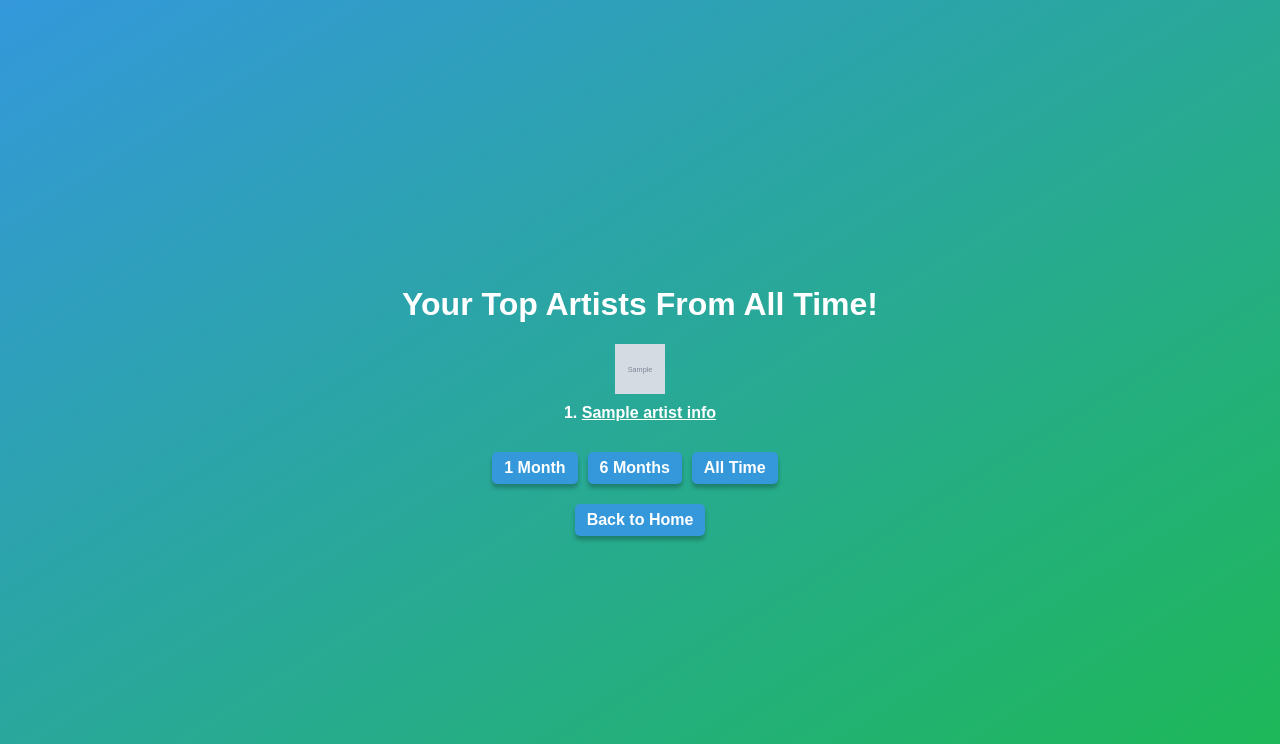
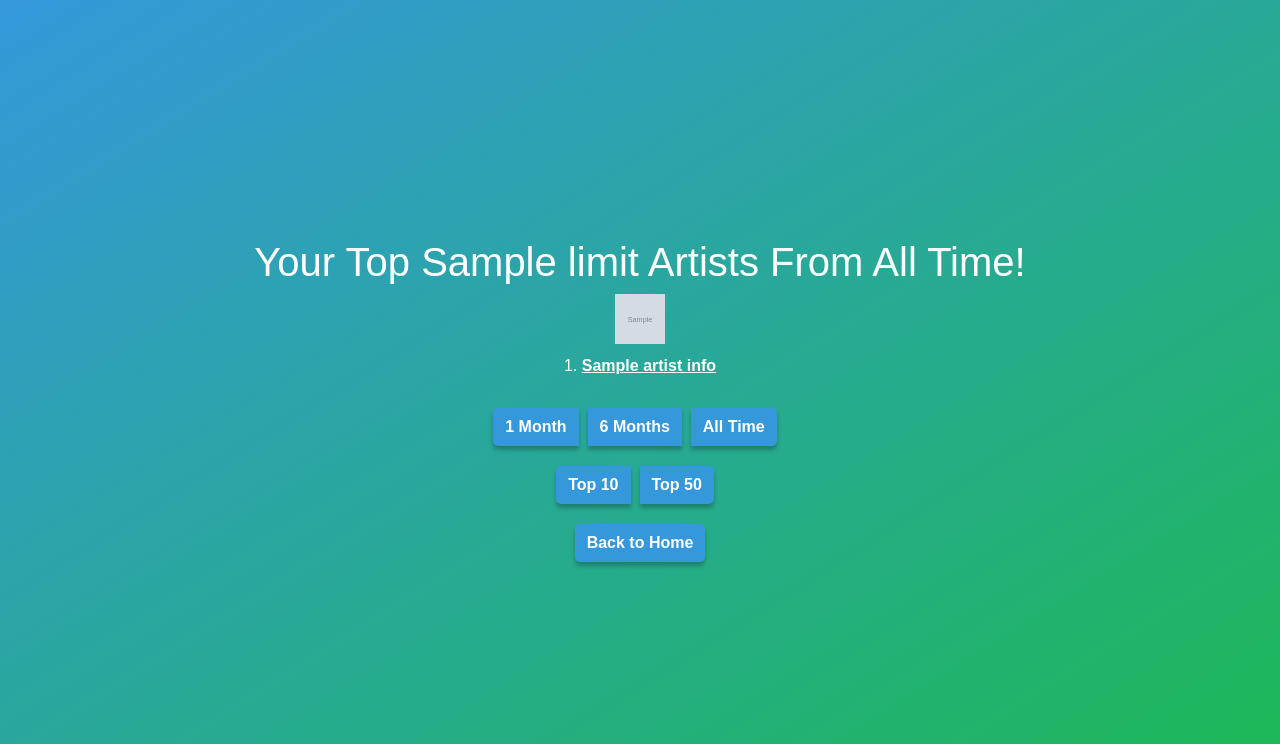
Before and after one commit to Austin-Metke/CST205-Final-Project, a Flask app: template templates/top_artists.html in a window 1280 px wide. Shown: the top 744 px of the page. Run offline with Flask 3, Linux system fonts and the light colour scheme; the template is opened without the code that fills it: most values are stand-ins (such as "Sample title", 1, 10 or a date in 2020); grey boxes marked "Sample" are stand-in pictures.

Commit message:
Can now view top 10 and top 50 tracks/artists

```diff
--- a/app.py
+++ b/app.py
@@ -26,7 +26,7 @@
 SPOTIPY_REDIRECT_URI = 'http://localhost:5000/callback'
 
 # Spotify API scope for playlist creation
-SPOTIPY_SCOPE = 'playlist-modify-public playlist-modify-private user-library-read user-top-read'
+SPOTIPY_SCOPE = 'playlist-modify-public playlist-modify-private user-library-read user-top-read playlist-read-private playlist-read-collaborative'
 
 # Spotipy OAuth handler
 sp_oauth = SpotifyOAuth(SPOTIPY_CLIENT_ID, SPOTIPY_CLIENT_SECRET, SPOTIPY_REDIRECT_URI, scope=SPOTIPY_SCOPE)
@@ -43,7 +43,7 @@
 def index():
     user_info = None
     #Check if user is logged in to get user_info
-    if('token_info' in session):
+    if isLoggedIn():
         token_info = session['token_info']
         sp = Spotify(auth=token_info['access_token'])
         user_info = sp.me()
@@ -118,7 +118,7 @@
 @app.route('/playlist_maker')
 def playlist_maker():
     if(isLoggedIn):
-        return render_template('playlist_maker.html')
+        return render_template('create_playlist.html')
 
 @app.route('/view_playlists')
 def view_playlists():
@@ -131,20 +131,19 @@
         user_info = sp.me()
 
         # Retrieve user's playlists
-        playlists = sp.user_playlists(user_info['id'])
-
+        playlists = sp.current_user_playlists()
+        print(playlists)
         return render_template('view_playlists.html', playlists=playlists)
 
     return redirect(url_for('index'))
 
-@app.route('/top_artists/', defaults={'time_range': 'medium_term'})
-@app.route('/top_artists/<time_range>')
-def top_artists(time_range='medium_term'):
+@app.route('/top_artists/', defaults={'time_range': 'medium_term', 'limit': 10})
+@app.route('/top_artists/<time_range>/<int:limit>', methods=['GET'])
+def top_artists(time_range='medium_term', limit=10):
     if isLoggedIn():
-        artists = get_artists(time_range)
-        return render_template('top_artists.html', top_artists=artists['items'], time_range=time_range)
+        artists = get_artists(time_range, limit)
+        return render_template('top_artists.html', top_artists=artists['items'], time_range=time_range, limit=limit if limit < artists['total'] else artists['total'])
     return redirect(url_for('index'))
-
 
 def get_artists(time_range='medium_term', limit=10):
     sp = Spotify(auth_manager=sp_oauth)
@@ -152,22 +151,19 @@
     print(results)
     return results
 
-
-@app.route('/top_tracks/', defaults={'time_range': 'medium_term'})
-@app.route('/top_tracks/<time_range>')
-def top_tracks(time_range='medium_term'):
+@app.route('/top_tracks/', defaults={'time_range': 'medium_term', 'limit': 10})
+@app.route('/top_tracks/<time_range>/<int:limit>', methods=['GET'])
+def top_tracks(time_range='medium_term', limit=10):
     if isLoggedIn():
-        artists = get_top_tracks(time_range)
-        return render_template('top_tracks.html', top_tracks=artists['items'], time_range=time_range)
+        artists = get_top_tracks(time_range, limit)
+        return render_template('top_tracks.html', top_tracks=artists['items'], time_range=time_range, limit=limit if limit < artists['total'] else artists['total'])
     return redirect(url_for('index'))
 
 
 def get_top_tracks(time_range='medium_term', limit=10):
     sp = Spotify(auth_manager=sp_oauth)
     results = sp.current_user_top_tracks(time_range=time_range, limit=limit)
-    print(results)
     return results
-
 
 def isLoggedIn():
         # Check if the access token is present and not expired
--- a/static/styles.css
+++ b/static/styles.css
@@ -76,3 +76,8 @@
 .number {
     vertical-align: middle;
 }
+
+.flex-container {
+    max-height: 400px; /* Adjust the height as needed */
+    overflow-y: auto;
+}
--- a/templates/index.html
+++ b/templates/index.html
@@ -5,6 +5,7 @@
     <meta charset="UTF-8">
     <meta name="viewport" content="width=device-width, initial-scale=1.0">
     <title>Home</title>
+    <link href="https://cdn.jsdelivr.net/npm/bootstrap@5.3.2/dist/css/bootstrap.min.css" rel="stylesheet" integrity="sha384-T3c6CoIi6uLrA9TneNEoa7RxnatzjcDSCmG1MXxSR1GAsXEV/Dwwykc2MPK8M2HN" crossorigin="anonymous">
 
     <link rel="stylesheet" href="{{ url_for('static', filename='styles.css') }}">
 
@@ -40,6 +41,7 @@
     {% if user_info %}
     <a class="btn" href="{{ url_for('logout') }}">Logout</a>
     {% endif %}
+    <script src="https://cdn.jsdelivr.net/npm/bootstrap@5.3.2/dist/js/bootstrap.bundle.min.js" integrity="sha384-C6RzsynM9kWDrMNeT87bh95OGNyZPhcTNXj1NW7RuBCsyN/o0jlpcV8Qyq46cDfL" crossorigin="anonymous"></script>
 </body>
 
 </html>
--- a/templates/top_artists.html
+++ b/templates/top_artists.html
@@ -4,6 +4,8 @@
 <head>
     <meta charset="UTF-8">
     <meta name="viewport" content="width=device-width, initial-scale=1.0">
+    <link href="https://cdn.jsdelivr.net/npm/bootstrap@5.3.2/dist/css/bootstrap.min.css" rel="stylesheet"
+        integrity="sha384-T3c6CoIi6uLrA9TneNEoa7RxnatzjcDSCmG1MXxSR1GAsXEV/Dwwykc2MPK8M2HN" crossorigin="anonymous">
     <link rel="stylesheet" href="{{ url_for('static', filename='styles.css') }}">
 
     <title>Top Artists</title>
@@ -13,38 +15,47 @@
 <header>
 
     {% if time_range == 'short_term' %}
-    <h1>Your Top Artists From The Past Month!</h1>
+    <h1>Your Top {{limit}} Artists From The Past Month!</h1>
     {% elif time_range == 'medium_term' %}
-    <h1>Your Top Artists From the Past 6 Months!</h1>
+    <h1>Your Top {{limit}} Artists From the Past 6 Months!</h1>
     {% else %}
-    <h1>Your Top Artists From All Time!</h1>
+    <h1>Your Top {{limit}} Artists From All Time!</h1>
     {% endif %}
 
 </header>
 
 <body>
-
-    <div class="flex-column">
-        <img src="{{top_artists[0]['images'][0]['url']}}" class="artist-image flex-column-item">
+    <div class="flex-column" style="overflow-y: auto;">
+        <img src="{{top_artists[0]['images'][0]['url']}}" class="artist-image flex-column-item"
+            style="align-self: center;">
         {% for artist_info in top_artists %}
-        <div class="flex-column-item default-text">
-            {{loop.index}}. <a href="{{artist_info['external_urls']['spotify']}}" class="default-text">{{artist_info['name']}} </a>
+        <div class="flex-column-item">
+            {{loop.index}}. <a href="{{artist_info['external_urls']['spotify']}}"
+                class="default-text">{{artist_info['name']}}</a>
         </div>
-    </div>
-    {% endfor %}
+        {% endfor %}
     </div>
 
+    <div class="btn-group" role="group">
+        <a type="button" class="btn flex-item"
+            href="{{ url_for('top_artists', time_range='short_term', limit=limit) }}">1 Month</a>
+        <a type="button" class="btn flex-item"
+            href="{{ url_for('top_artists', time_range='medium_term', limit=limit) }}">6 Months</a>
+        <a type="button" class="btn flex-item"
+            href="{{ url_for('top_artists', time_range='long_term', limit=limit) }}">All Time</a>
+    </div>
 
-
-
-
-    <div class="flex-row">
-        <a class="btn flex-item default-text" href="{{ url_for('top_artists', time_range='short_term') }}">1 Month</a>
-        <a class="btn flex-item default-text" href="{{ url_for('top_artists', time_range='medium_term') }}">6 Months</a>
-        <a class="btn flex-item default-text" href="{{ url_for('top_artists', time_range='long_term') }}">All Time</a>
+    <div class="btn-group" role="group">
+        <a type="button" class="btn flex-item" href="{{ url_for('top_artists', time_range=time_range, limit=10) }}">Top
+            10</a>
+        <a type="button" class="btn flex-item" href="{{ url_for('top_artists', time_range=time_range, limit=50) }}">Top
+            50</a>
     </div>
 
     <a class="btn" href="{{ url_for('index') }}">Back to Home</a>
+    <script src="https://cdn.jsdelivr.net/npm/bootstrap@5.3.2/dist/js/bootstrap.bundle.min.js"
+        integrity="sha384-C6RzsynM9kWDrMNeT87bh95OGNyZPhcTNXj1NW7RuBCsyN/o0jlpcV8Qyq46cDfL"
+        crossorigin="anonymous"></script>
 
 </body>
 
```
Also changed, not shown: templates/create_playlist.html (+3 -38 lines), templates/top_tracks.html (+38 -11 lines), templates/view_playlists.html (+7 -8 lines).
